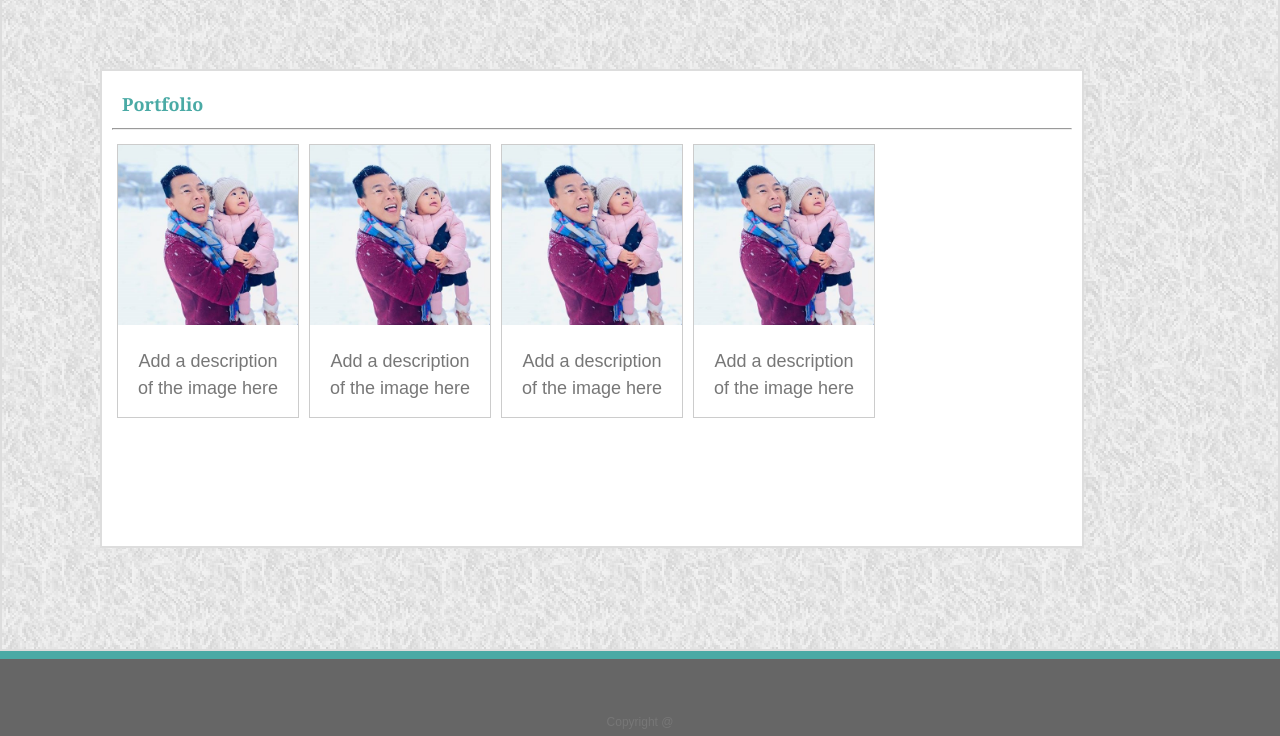
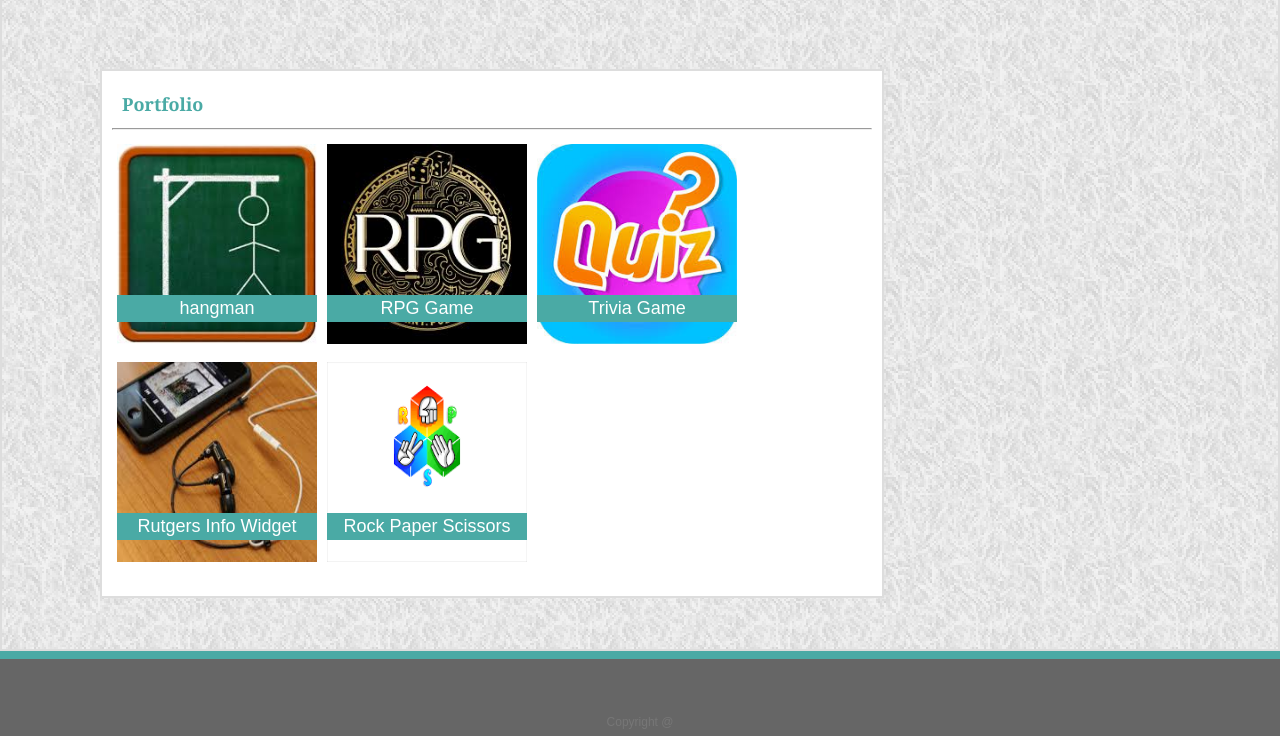
Before and after one commit to MikeVong/Basic-Portfolio, a plain HTML site: page portfolio.html in a window 1280 px wide. Shown: the part 81-817 px from the top of the page. Drawn offline with Linux system fonts and the light colour scheme.

Commit message:
add images for portfolio

```diff
--- a/assets/css/style.css
+++ b/assets/css/style.css
@@ -40,20 +40,36 @@ a:visited {
             margin-right: 3%;
             margin-top: 1%;
             }
-#main-bio{
+.main-bio{
 
-            width: 960px;
+
             position: fixed;
             top: 150px;
             bottom: 20px;
             left: 100px;
             right: 20px;
-            height: 455px;
+
             border-style: solid;
             border-width: 2px;
             border-color: #dddddd;
             background-color: #ffffff;
             padding: 10px;
+            }
+#about {
+        height: 355px;
+        width: 960px;
+}
+#contact {
+
+            height: 455px;
+            width: 760px;
+
+        }
+#portfolio{
+
+            height: 505px;
+            width: 760px;
+
 
 }
 .nav {
@@ -65,7 +81,11 @@ a:visited {
     border-style: solid;
     border-width: 2px;
     border-color: #dddddd;
-
-
+         }
+.clear {
+        clear: both;
+        }
+table {
+        border-collapse: collapse;
 
         }
--- a/assets/css/style2.css
+++ b/assets/css/style2.css
@@ -28,25 +28,33 @@ ul li a{
     text-decoration: none;
 
 }
-div.gallery {
+.gallery {
     margin: 5px;
-    border: 1px solid #ccc;
-    float: left;
-    width: 180px;
+    width: 200px;
+    position: relative;
+
   }
 
-  div.gallery:hover {
+.gallery:hover {
     border: 1px solid #777;
   }
 
-  div.gallery img {
-    width: 100%;
-    height: auto;
+.gallery img {
+    width: 200px;
+    height: 200px;
   }
 
-  div.desc {
-    padding: 15px;
-    text-align: center;
+h3 {
+  background-color: #4aaaa5;
+  color: #ffffff;
+  position: absolute;
+
+  bottom: 30px;
+  width: 100%;
+
+
+
+
   }
   input[type=text], select {
     width: 100%;
--- a/portfolio.html
+++ b/portfolio.html
@@ -22,37 +22,54 @@
 
 <div class="main">
 
-    <section id="main-bio">
+    <section class="main-bio" id="portfolio">
 
         <h2>Portfolio</h2>
         <hr>
-        <div class="gallery">
-            <a target="_blank" href="/assets/images/me_square.jpg">
-              <img src="assets/images/me_square.jpg" alt="Cinque Terre" width="600" height="400">
-            </a>
-            <div class="desc">Add a description of the image here</div>
-          </div>
+        <table>
+          <tr>
+          <th>
+            <div class="gallery">
+              <a target="_blank" href="assets/images/hangman.jpg">
+                <h3>hangman</h3>
+                <img src="assets/images/hangman.jpg" alt="hangman" width="100" height="100">
+              </a>
+          </th>
+          <th>
+            <div class="gallery">
+              <a target="_blank" href="assets/images/rpg.jpg">
+                <h3>RPG Game</h3>
+                <img src="assets/images/rpg.jpg" alt="rpg" width="100" height="100">
+              </a>
+          </th>
+          <th>
+            <div class="gallery">
+              <a target="_blank" href="assets/images/trivia.jpg">
+                <h3>Trivia Game</h3>
+                <img src="assets/images/trivia.jpg" alt="trivia" width="100" height="100">
+              </a>
+          </th>
+        </tr>
+        <tr>
+          <th>
+            <div class="gallery">
+              <a target="_blank" href="assets/images/rutgers.jpg">
+                <h3>Rutgers Info Widget</h3>
+                <img src="assets/images/rutgers.jpg" alt="rutgers" width="100" height="100">
+              </a>
+          </th>
+          <th>
+            <div class="gallery">
+              <a target="_blank" href="assets/images/rock.png">
+                <h3>Rock Paper Scissors</h3>
+                <img src="assets/images/rock.png" alt="rock" width="100" height="100">
+              </a>
+          </th>
+        </tr>
 
-          <div class="gallery">
-            <a target="_blank" href="/assets/images/me_square.jpg">
-              <img src="assets/images/me_square.jpg" alt="Forest" width="600" height="400">
-            </a>
-            <div class="desc">Add a description of the image here</div>
-          </div>
 
-          <div class="gallery">
-            <a target="_blank" href="/assets/images/me_square.jpg">
-              <img src="assets/images/me_square.jpg" alt="Northern Lights" width="600" height="400">
-            </a>
-            <div class="desc">Add a description of the image here</div>
-          </div>
+        </table>
 
-          <div class="gallery">
-            <a target="_blank" href="/assets/images/me_square.jpg">
-              <img src="assets/images/me_square.jpg" alt="Mountains" width="600" height="400">
-            </a>
-            <div class="desc">Add a description of the image here</div>
-          </div>
 
     </section>
 
```
Also changed, not shown: contact.html (+1 -3 lines), index.html (+1 -1 lines), assets/images/hangman.jpg (added), assets/images/rock.png (added), assets/images/rpg.jpg (added), assets/images/rutgers.jpg (added), assets/images/trivia.jpg (added). Lines whose indentation alone changed are shown as unchanged.
